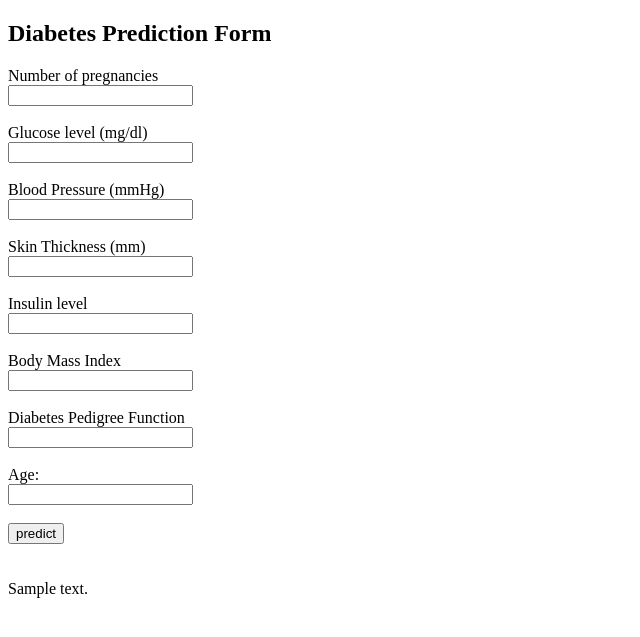
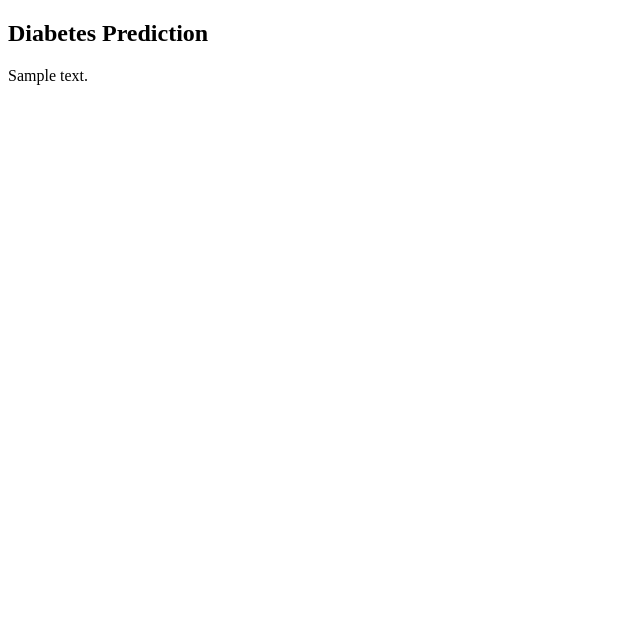
Before and after one commit to nasseramer09/Examination2, a Flask app: template templates/index.html in a window 1280 px wide. Shown: the top 637 px of the page, without its empty margins (0-640 px from the left). Run offline with Flask 3, Linux system fonts and the light colour scheme; the template is opened without the code that fills it: most values are stand-ins (such as "Sample title", 1, 10 or a date in 2020); parts of the project's set-up code (start-up, migrations or seed data) failed here and were passed over.

Commit message:
made some changes

```diff
--- a/templates/index.html
+++ b/templates/index.html
@@ -1,34 +1,5 @@
 {%extends "layout.html"%}
 {% block body %}
-<h2>Diabetes Prediction Form</h2>
-<form id="DiabetesForm" action="/predict" method="POST">
-
-<label for="pregnancies">Number of pregnancies</label><br>
-<input type="number" id="pregnancies" name="pregnancies" required><br><br>
-
-<label for="glucose">Glucose level (mg/dl)</label><br>
-<input type="number" id="glucose" name="glucose" required><br><br>
-
-<label for="bloodPressure">Blood Pressure (mmHg)</label><br>
-<input type="number" id="bloodPressure" name="bloodPressure" required><br><br>
-
-<label for="skinThickness">Skin Thickness (mm)</label><br>
-<input type="number" id="skinThickness" name="skinThickness" required><br><br>
-
-<label for="insulin">Insulin level</label><br>
-<input type="number" id="insulin" name="insulin" required><br><br>
-
-<label for="bmi">Body Mass Index</label><br>
-<input type="number" id="bmi" name="bmi" step="0.01"><br><br>
-
-<label for="dpf">Diabetes Pedigree Function</label><br>
-<input type="number" id="dpf" name="dpf" step="0.01" required><br><br>
-
-<label for="age">Age:</label><br>
-<input type="number" id="age" name="Age" required><br><br>
-
-<input type="submit" value="predict">
-</form><br><br>
-
+<h2>Diabetes Prediction </h2>
 {{prediction_text}}
 {% endblock %}
```
Also changed, not shown: app.py (line endings or trailing spaces).
